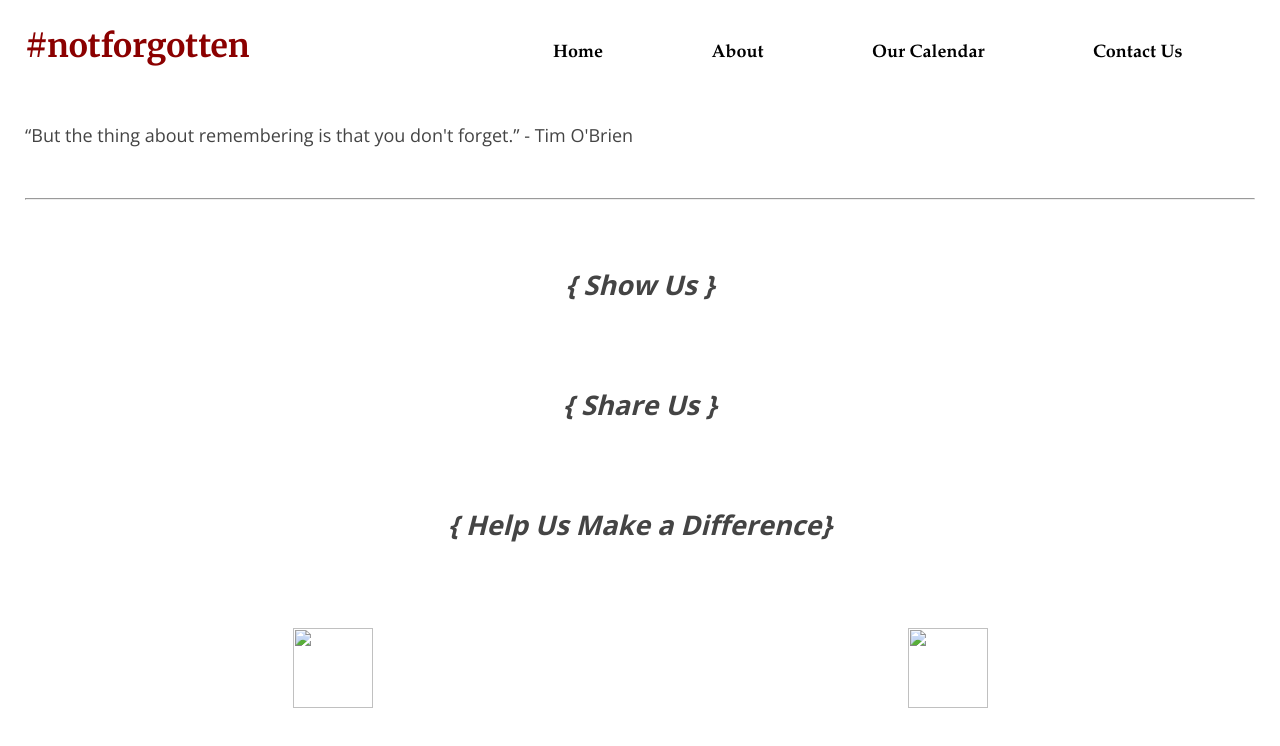
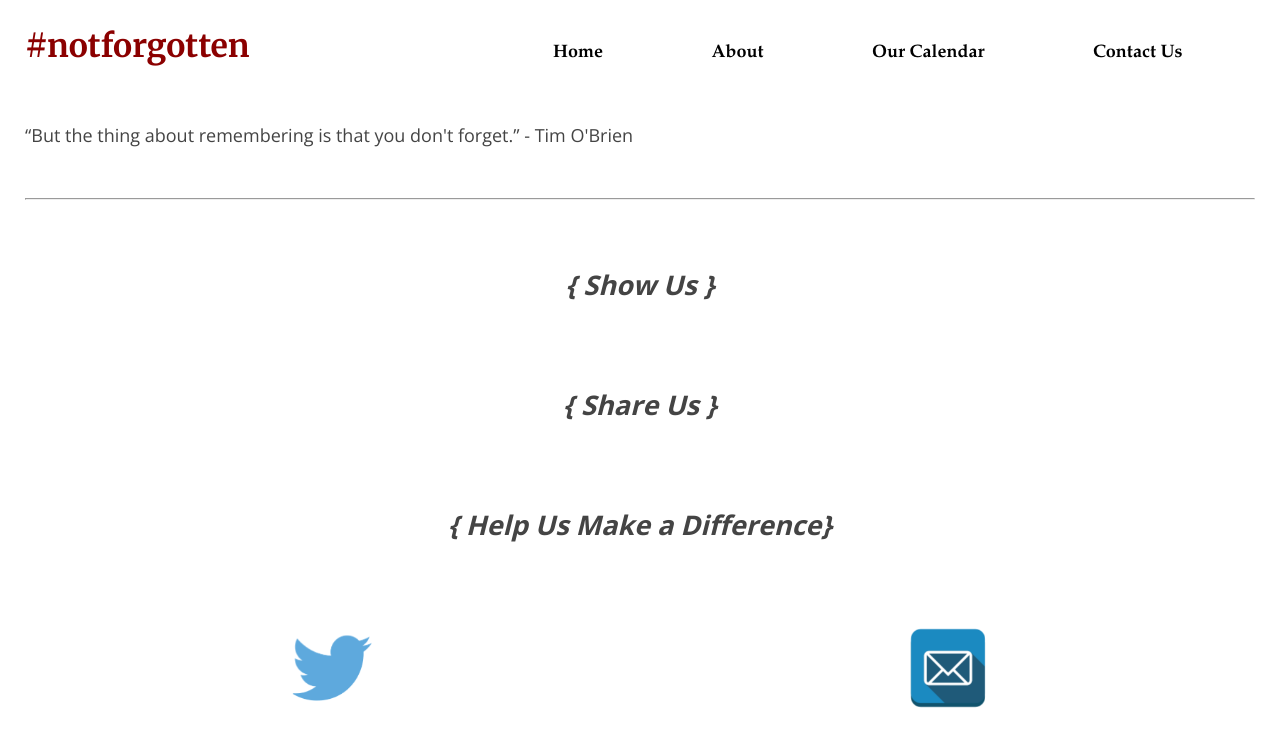
Before and after one commit to nickwyl/nickwyl.github.io, a plain HTML site: page notforgotten/contact.html in a window 1280 px wide. Drawn offline with nearby package versions, Linux system fonts and the light colour scheme.

Commit message:
Update contact.html

```diff
--- a/notforgotten/contact.html
+++ b/notforgotten/contact.html
@@ -38,9 +38,9 @@
       </h2>
       <align-logos>
 
-      <a href="https://twitter.com/NotForgottenBot"> <img id="contact" src="css/images/twitter.png"></a>
+      <a href="https://twitter.com/NotForgottenBot"> <img id="contact" src="/css/images/twitter.png"></a>
 
-      <a href="mailto:projnotforgotten@gmail.com"><img id="contact" src="css/images/email.png"></a>
+      <a href="mailto:projnotforgotten@gmail.com"><img id="contact" src="/css/images/email.png"></a>
 
       </align-logos>
     </div>
```
